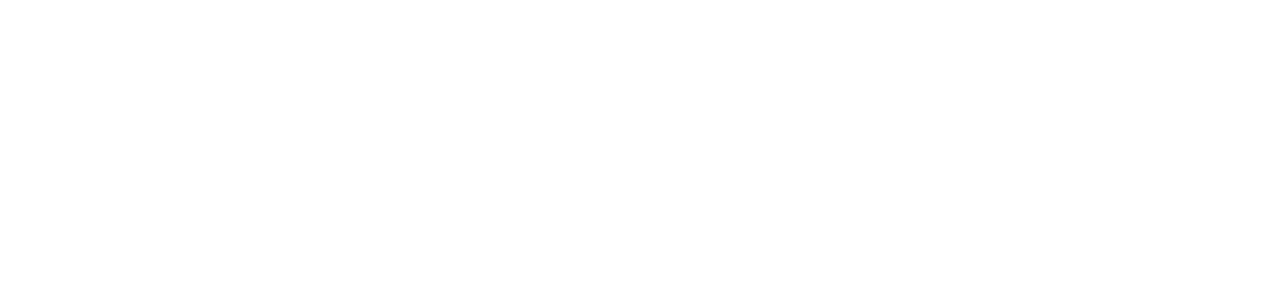
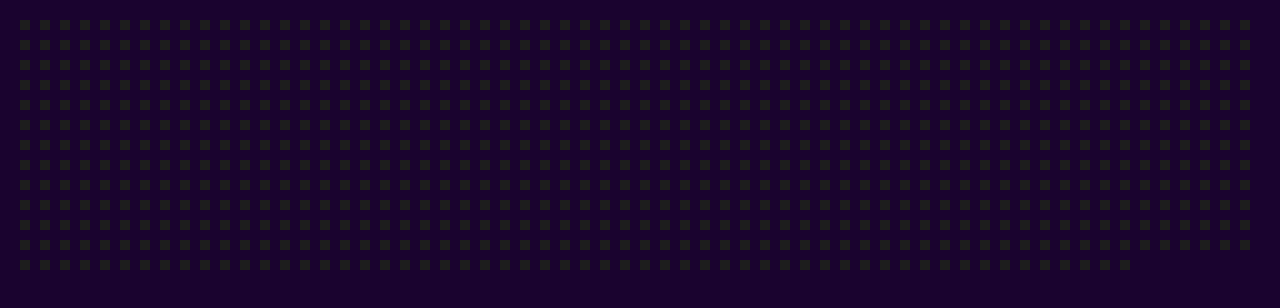
Before and after one commit to acciojob/Color-board-Vaishali7599, a website: page main.html in a window 1280 px wide. Drawn offline with Linux system fonts and the light colour scheme.

Commit message:
created a submission

```diff
--- a/main.html
+++ b/main.html
@@ -7,6 +7,12 @@
 </head>
 
 <body>
+
+
+
+	<div class="container">
+
+	</div>
 	<!-- the entire body must be written by student -->
     <script type="text/javascript" src="./script.js">
 </script>
--- a/script.js
+++ b/script.js
@@ -1 +1,32 @@
 //your JS code here. If required.
+let container = document.querySelectorAll(".container");
+// console.log(container);
+
+
+
+for (let i = 0; i < 800; i++) {
+    let box = document.createElement("div");
+    container[0].append(box);
+    // box.style.cssText = "height: 20px; width: 20px;";
+    box.className = "square"
+}
+let square = document.querySelectorAll(".square");
+
+square.forEach((sq) => {
+    sq.addEventListener("mouseover", () => {
+        sq.style.backgroundColor =  randomColor();
+
+        setTimeout(() => {
+            sq.style.backgroundColor = '';
+        }, 1000)
+    })
+})
+
+function randomColor() {
+    let letters = '0123456789ABCDEF'
+    let color = "#"
+    for (let i = 0; i < 6; i++) {
+        color += letters[Math.floor(Math.random()*16)]
+    }
+    return color
+}
--- a/styles.css
+++ b/styles.css
@@ -1 +1,19 @@
 /*  your css code here. If applicable */
+.square{
+	height: 10px;
+	width: 10px;
+	background: rgb(29, 29, 29);
+}
+.container{
+	padding: 20px;
+	height: 100%;
+	display: flex;
+	flex-wrap: wrap;
+	gap: 10px;
+
+}
+*{
+	background-color: #1a032f;
+	padding: 0;
+	margin: 0;
+}
```
